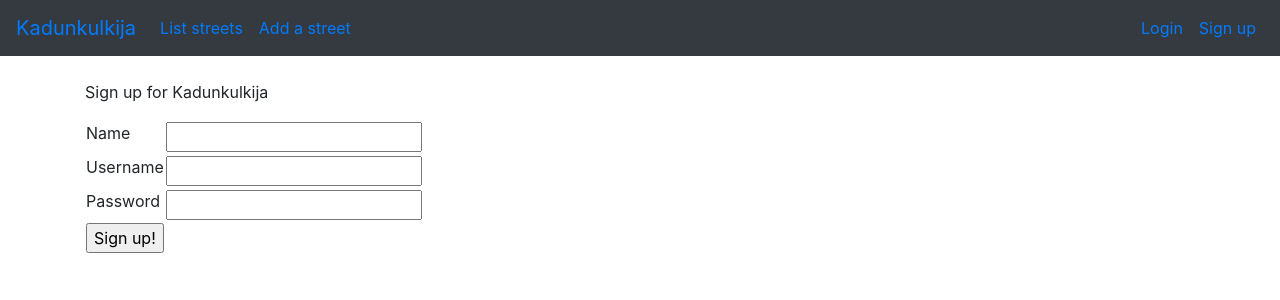
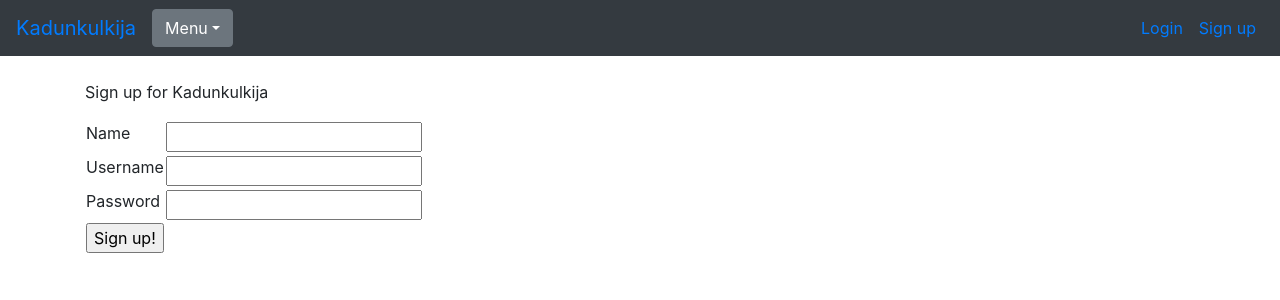
Before and after one commit to noorary/kadunkulkija, a Flask app: page /auth/signup in a window 1280 px wide. Shown: the top 300 px of the page. Run offline with Flask 2, Linux system fonts and the light colour scheme; some libraries are stand-ins or nearby versions.

Commit message:
layouttiin lisätty dropdown yleisvalikko

```diff
--- a/application/templates/layout.html
+++ b/application/templates/layout.html
@@ -16,24 +16,25 @@
       </button>
       <div class="collapse navbar-collapse" id="navbarCollapse">
               <ul class="navbar-nav mr-auto">
+
                 <li class="nav-item">
-                  <a class="nav-link" href="{{ url_for('streets_index') }} ">List streets</a>
+                  <div class="dropdown">
+                    <button class="btn btn-secondary dropdown-toggle" type="button" id="dropdownMenuButton" data-toggle="dropdown" aria-haspopup="true" aria-expanded="false">Menu</button>
+                    <div class="dropdown-menu" aria-labelledby="dropdownMenuButton">
+                      <a class="dropdown-item" href="{{ url_for('streets_index') }}">List streets</a>
+                      <a class="dropdown-item" href="{{ url_for('street_form') }}">Add a new street</a>
+                      {% if current_user.is_authenticated %}
+                      <a class="dropdown-item" href="{{ url_for('myplan_index') }}">My plans</a>
+                      {% endif %}
+                      {% if current_user.admin ==true %}
+                      <a class="dropdown-item" href="{{ url_for('district_form') }}">Add a district</a>
+                      {% endif %}
+                    </div>
+                  </div>
                 </li>
-                <li class="nav-item">
-                  <a class="nav-link" href="{{ url_for('street_form') }} ">Add a street</a>
-                </li>
-                {% if current_user.is_authenticated %}
-                  <li>
-                    <a class="nav-link" href="{{ url_for('myplan_index') }}">My plans</a>
-                  </li>
-                {% endif %}
-                {% if current_user.admin == true %}
-                <li class="nav-item">
-                  <a class="nav-link" href="{{ url_for('district_form') }} ">Add a district</a>
-                </li>
-                {% endif %}
+
               </ul>
-              <div class="form-inline mt-2 mt-md-0">
+          <div class="form-inline mt-2 mt-md-0">
           {% if current_user.is_authenticated %}
           <a href="{{ url_for('auth_logout') }}">Logged in as {{ current_user.name }} -- Logout</a>
           {% else %}
```
